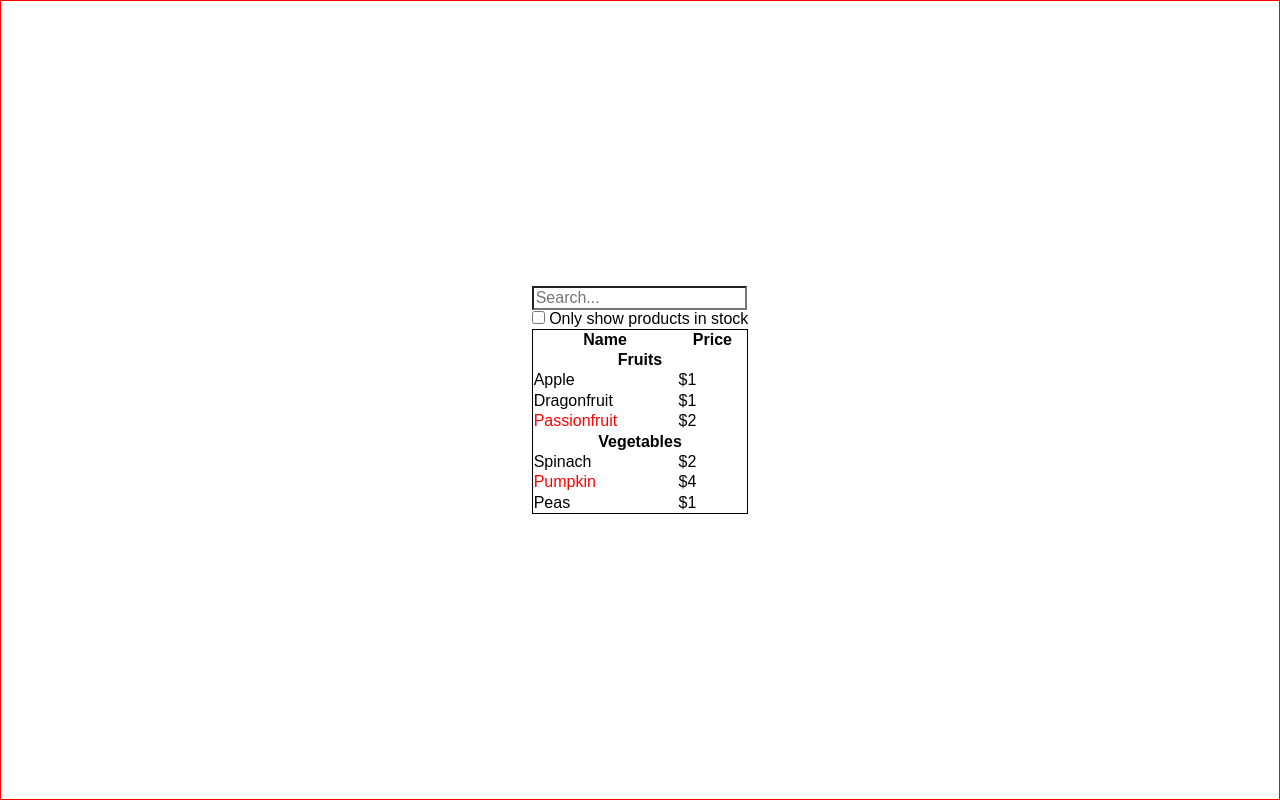
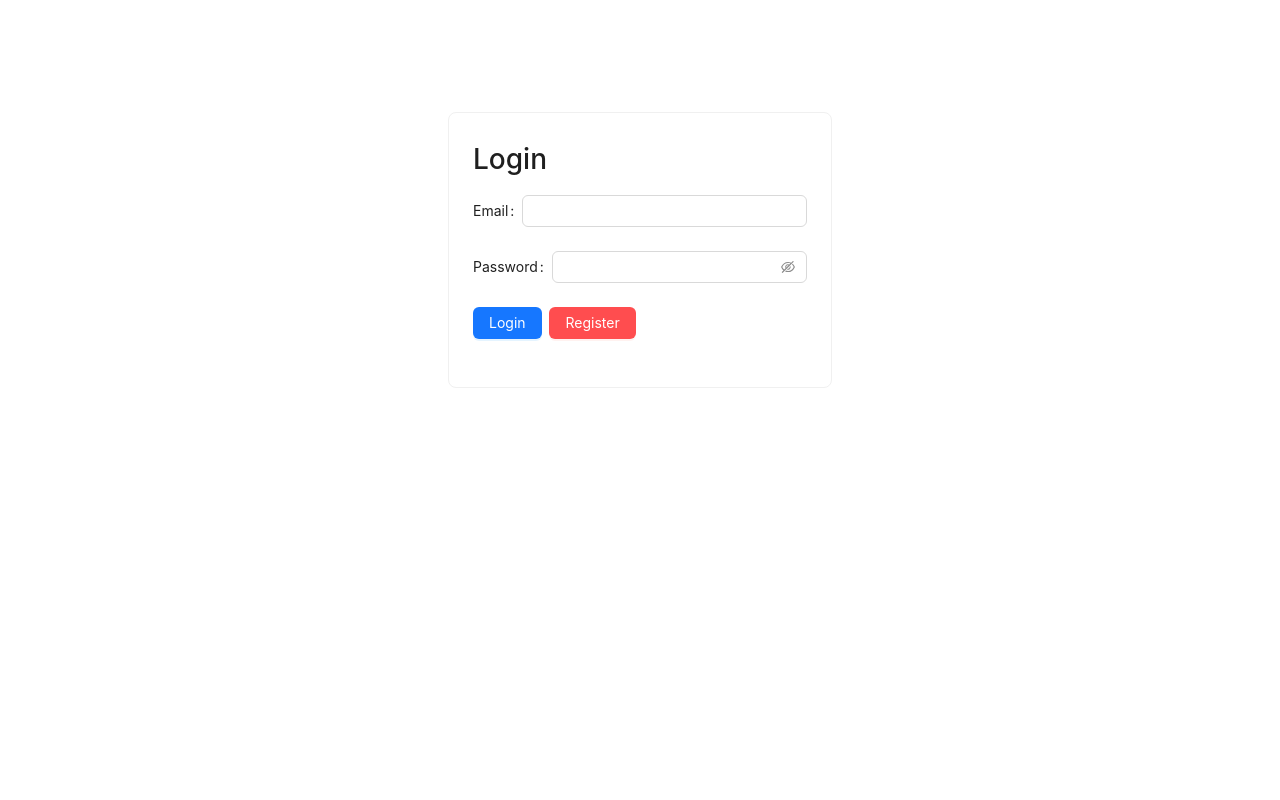
Before and after one commit to krishnajulakanti/shopping-cart, a React (Create React App) app: page /auth/login in a window 1280 px wide. Built offline with nearby package versions, Linux system fonts and the light colour scheme.

Commit message:
removed filter comp

```diff
--- a/src/App.js
+++ b/src/App.js
@@ -5,15 +5,12 @@ import useAuth from './features/auth/hooks';
 import AuthRoutes from './routes/AuthRoutes';
 import MainRoutes from './routes/MainRoutes';
 
-import FilterableProductTable from './sample/FilterableProductTable';
-
 function App() {
   const { user } = useAuth();
 
   return (
     <div style={{}}>
-      <FilterableProductTable />
-      {/* <Router
+      <Router>
         <Suspense fallback={<div>Loading...</div>}>
           <Routes>
             <Route path="/*" element={user?.isLoggedIn ? <MainRoutes /> : <Navigate replace to="/auth/login" />} />
@@ -21,7 +18,7 @@ function App() {
             <Route path="/*" element={user?.isLoggedIn ? <MainRoutes /> : <AuthRoutes />} />
           </Routes>
         </Suspense>
-      </Router> */}
+      </Router>
     </div>
   );
 }
```
